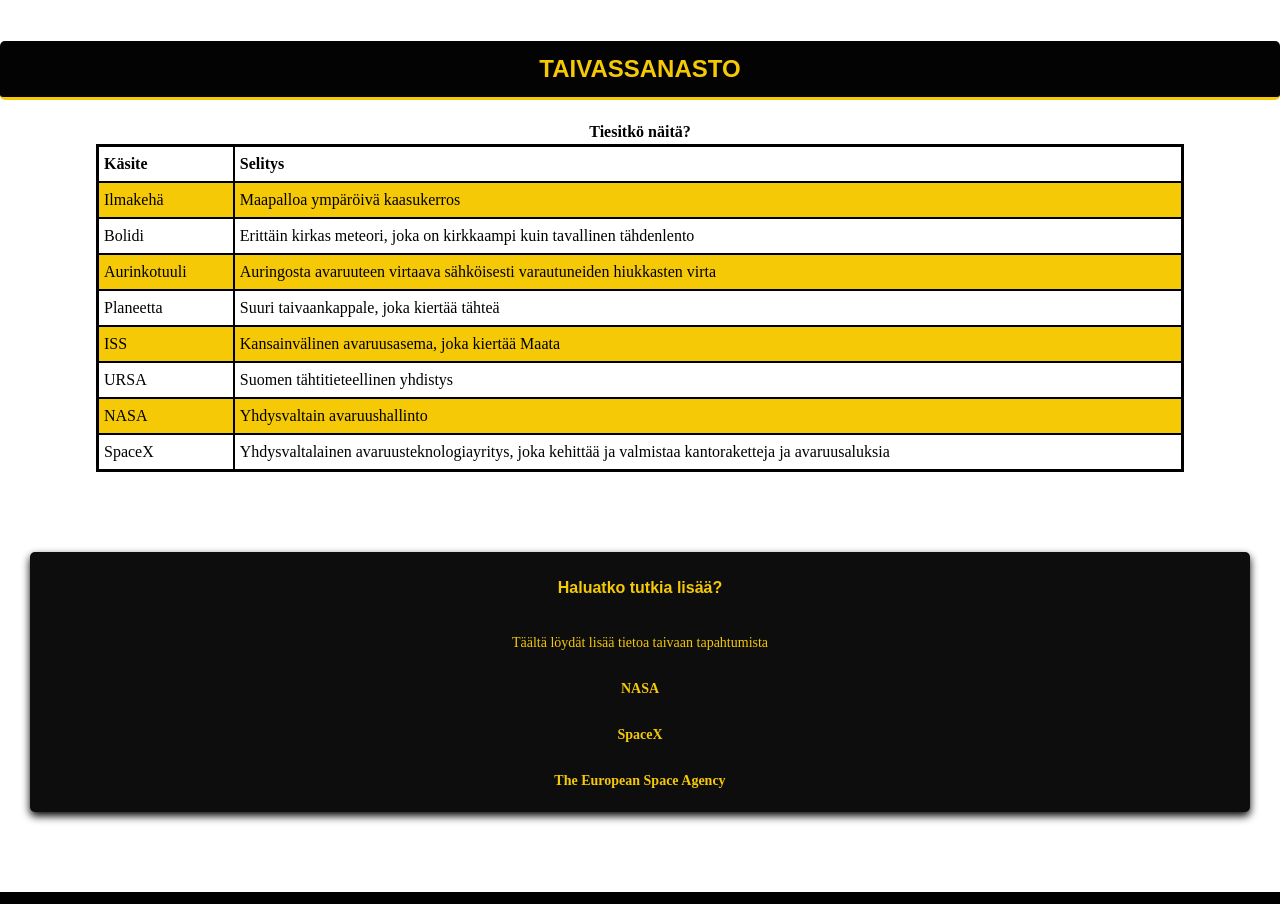
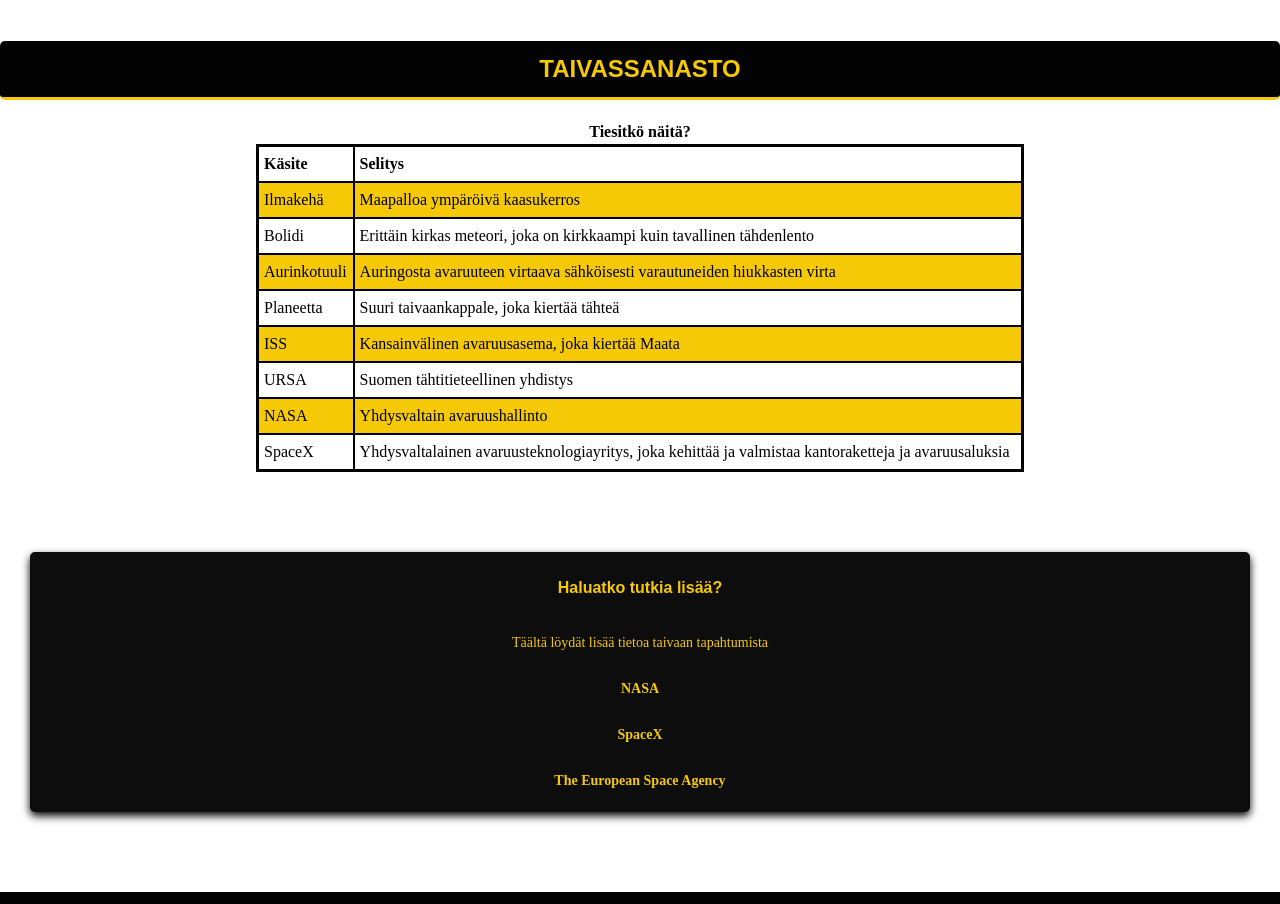
Before and after one commit to JenSinCE/harjoitusty-, a plain HTML site: page taivaantapahtumat.html in a window 1280 px wide. Shown: the part 3480-4384 px from the top of the page. Drawn offline with Linux system fonts and the light colour scheme.

Commit message:
5korjaus

```diff
--- a/CSS/katsetaivaalle.css
+++ b/CSS/katsetaivaalle.css
@@ -343,7 +343,7 @@ video,
 }
 
 table {
-    width: 85%;
+    width: 60%;
     border: 3px solid black;
     margin: 0 auto;
     border-collapse: collapse;
@@ -359,21 +359,22 @@ thead {
     font-weight: bold;
 }
 
-th, td {
+th,
+td {
     border: 2px solid black;
     padding: 5px;
 }
 
 
 tbody tr:nth-child(even) {
-    background-color:white;
+    background-color: white;
     color: black;
 }
 
 
 tbody tr:nth-child(odd) {
     background-color: rgb(245, 201, 5);
-     color: black;
+    color: black;
 }
 
 
@@ -414,7 +415,6 @@ fieldset {
 
 
 .kenttä {
-
     margin-bottom: 12px;
 }
 
```
Also changed, not shown: taivaantapahtumat.html (+5 -3 lines).
